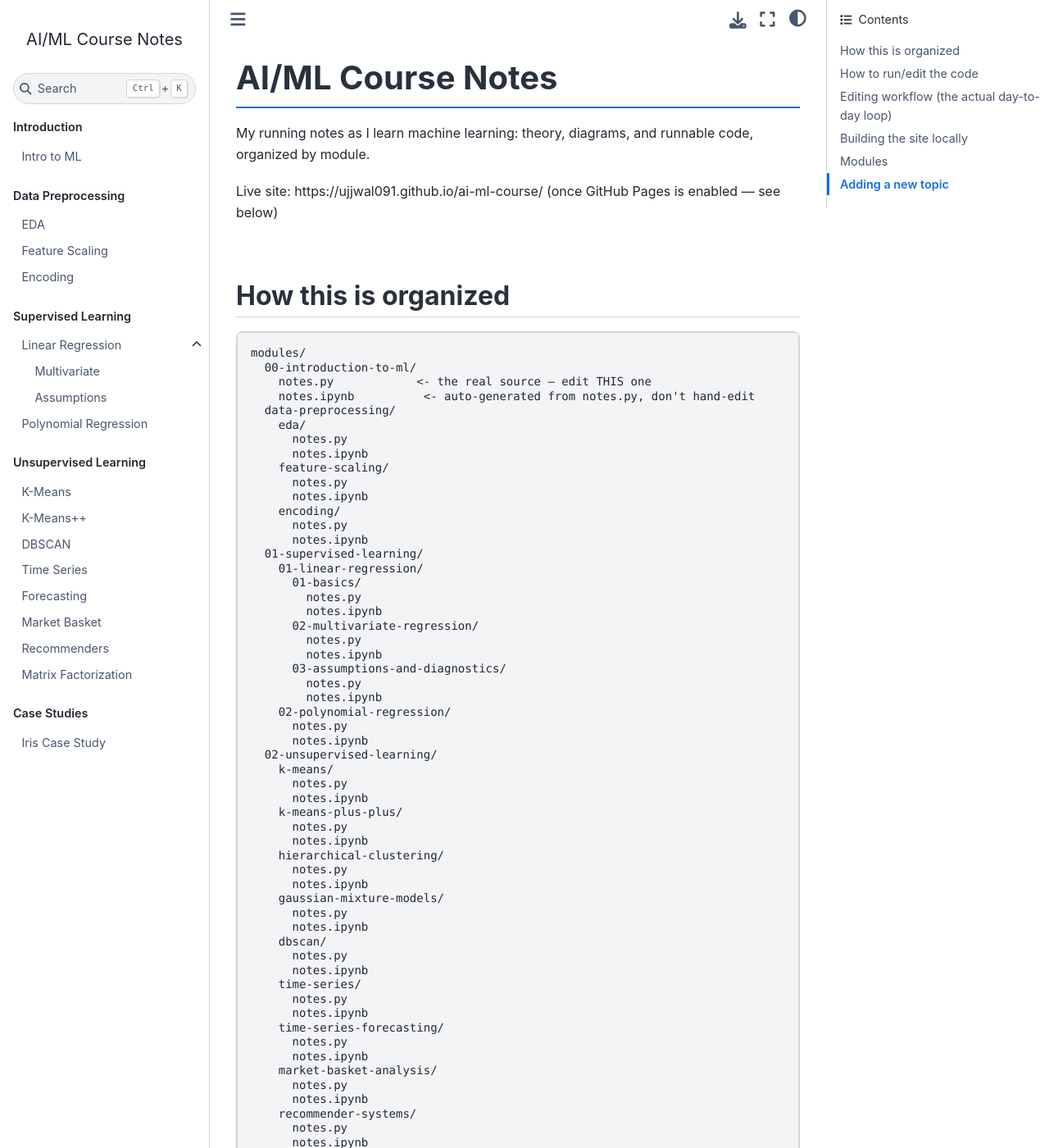
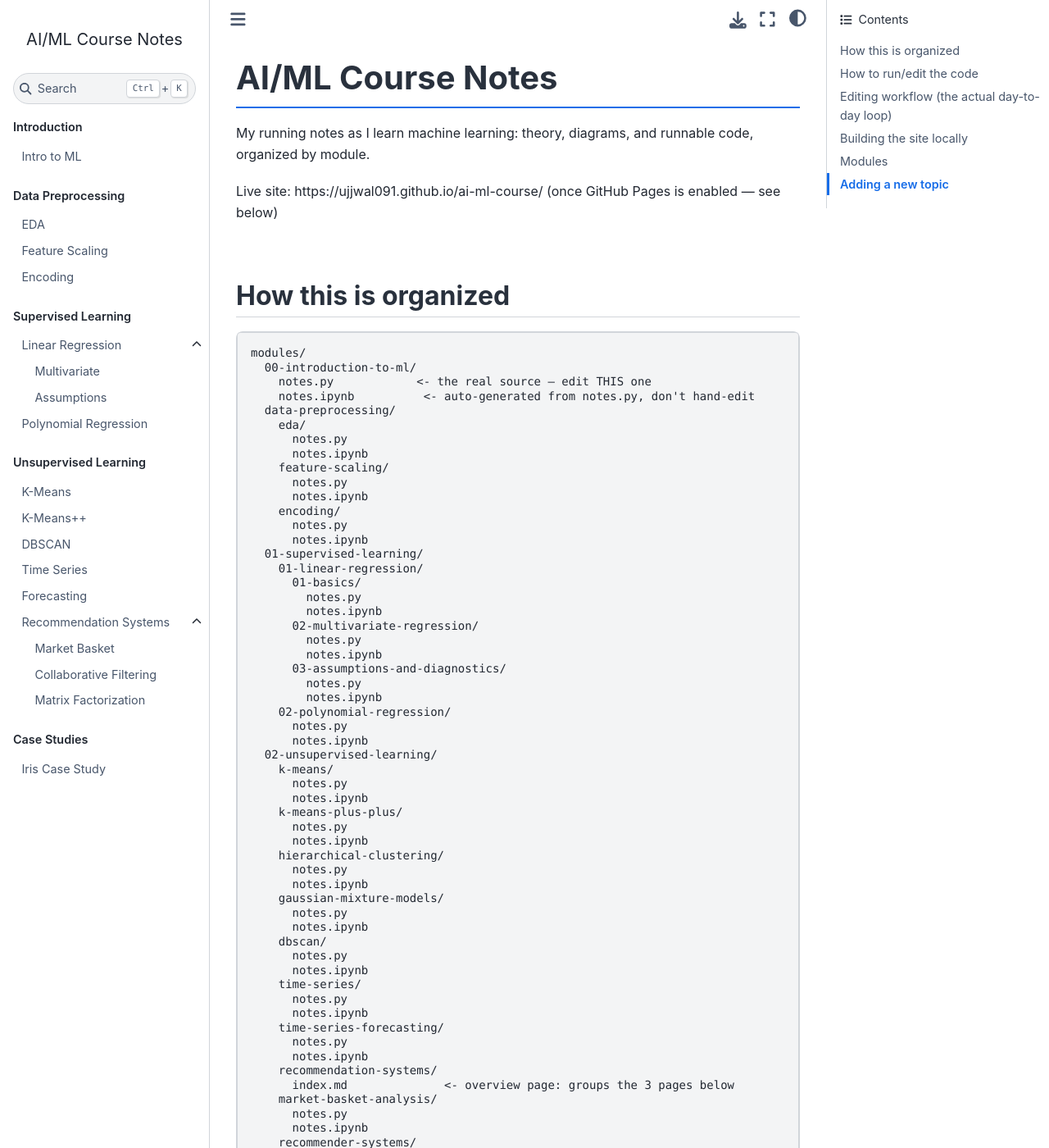
Before and after one commit to Ujjwal091/ai-ml-course, a Jupyter Book: the page built from README.md, in a window 1280 px wide and 1400 px high. Shown: the whole window at 82% size. Built offline with Jupyter Book 1.0.4 settings and Sphinx 7.4.7 and the Sphinx Book theme 1.1.4, drawn with Linux system fonts in a browser that asks for light colours; pages that are not in the unit, such as notebooks, are missing from menus; some of the changed text lies outside the part shown.

Commit message:
Group recommenders under one 'Recommendation Systems' sidebar section with 3 sub-pages
Co-Authored-By: Claude Sonnet 5.5 <noreply@anthropic.com>
Claude-Session: https://claude.ai/code/session_01HS56cAeJAGg6WiVp41vHpM

```diff
--- a/README.md
+++ b/README.md
@@ -57,6 +57,8 @@ modules/
     time-series-forecasting/
       notes.py
       notes.ipynb
+    recommendation-systems/
+      index.md              <- overview page: groups the 3 pages below
     market-basket-analysis/
       notes.py
       notes.ipynb
--- a/_toc.yml
+++ b/_toc.yml
@@ -40,12 +40,15 @@ parts:
         title: Time Series
       - file: modules/02-unsupervised-learning/time-series-forecasting/notes
         title: Forecasting
-      - file: modules/02-unsupervised-learning/market-basket-analysis/notes
-        title: Market Basket
-      - file: modules/02-unsupervised-learning/recommender-systems/notes
-        title: Recommenders
-      - file: modules/02-unsupervised-learning/matrix-factorization/notes
-        title: Matrix Factorization
+      - file: modules/02-unsupervised-learning/recommendation-systems/index
+        title: Recommendation Systems
+        sections:
+          - file: modules/02-unsupervised-learning/market-basket-analysis/notes
+            title: Market Basket
+          - file: modules/02-unsupervised-learning/recommender-systems/notes
+            title: Collaborative Filtering
+          - file: modules/02-unsupervised-learning/matrix-factorization/notes
+            title: Matrix Factorization
   - caption: Case Studies
     chapters:
       - file: modules/03-case-studies/iris-clustering/notes
```
Also changed, not shown: modules/02-unsupervised-learning/recommendation-systems/index.md (added, +20 -0 lines).
